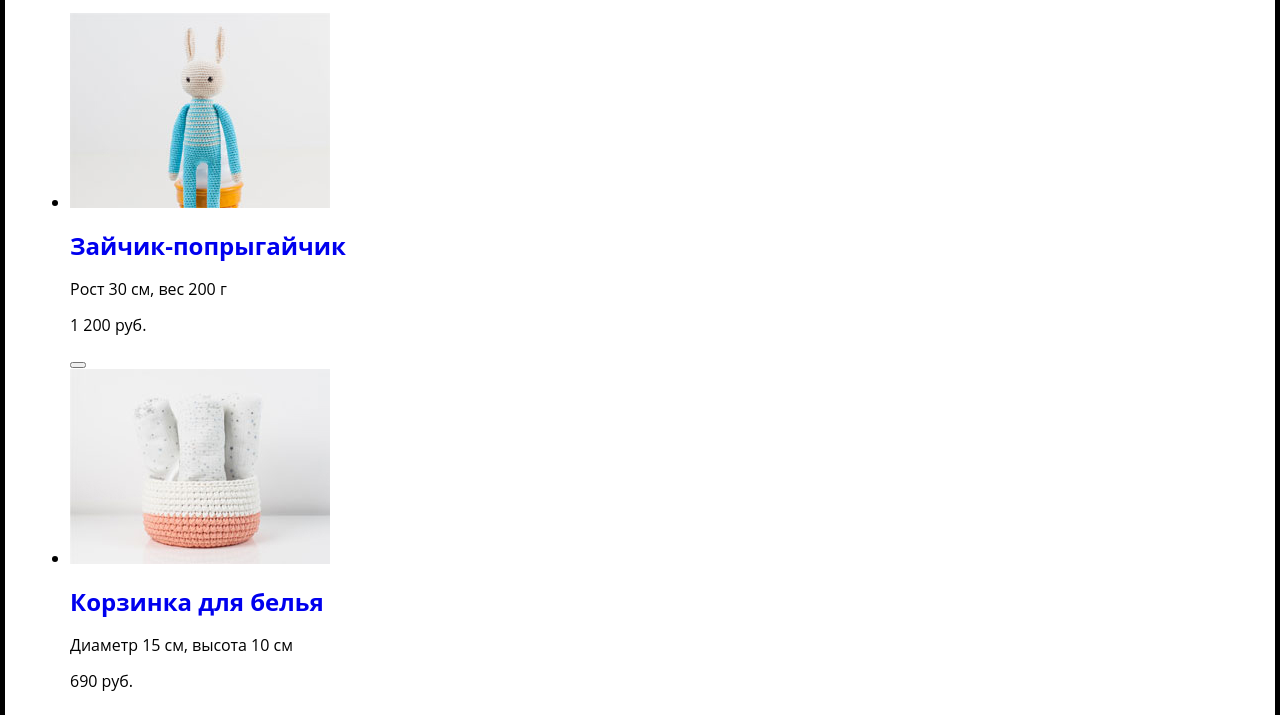
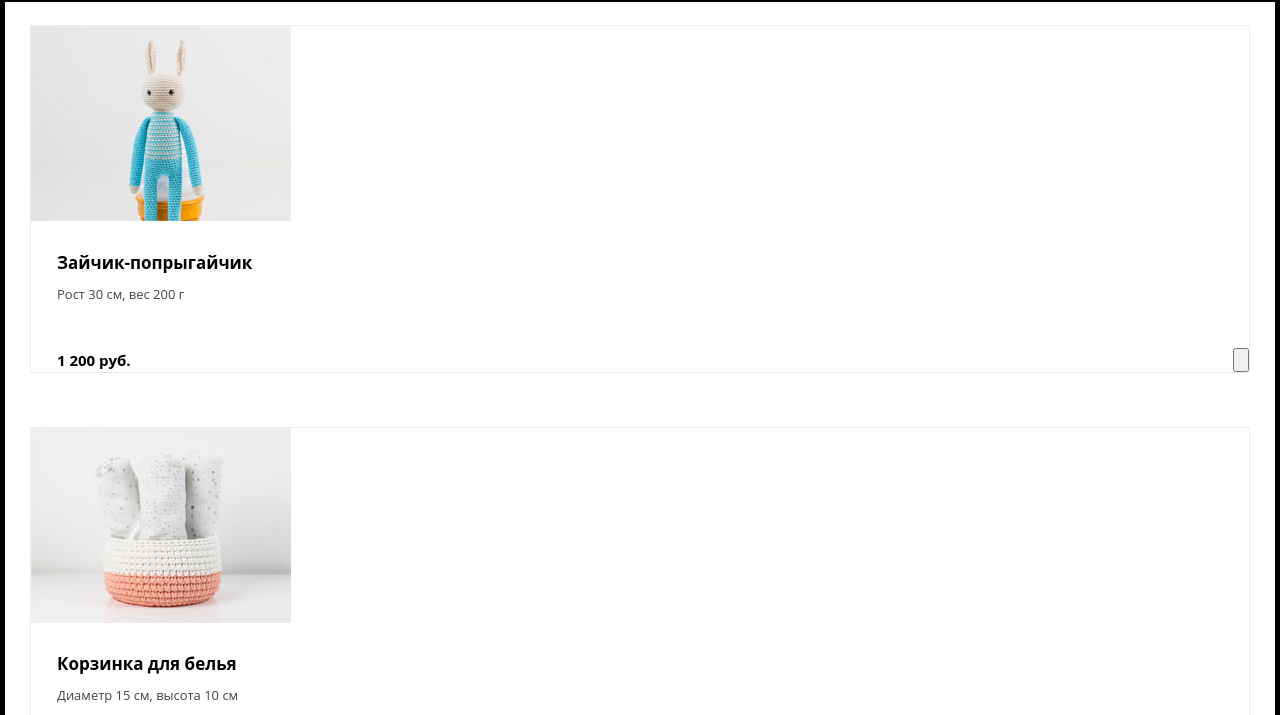
Before and after one commit to mmakeychev91/1588719-mishka-21, a website: page source/catalog.html in a window 1280 px wide. Shown: the part 368-1083 px from the top of the page. Drawn offline with nearby package versions, Linux system fonts and the light colour scheme; files that its build step writes are made by us from their sources.

Commit message:
начал стилизовать catalog

```diff
--- a/source/catalog.html
+++ b/source/catalog.html
@@ -34,10 +34,14 @@
         </ul>
       </nav>
     </header>
+  </div>
   <main class="main">
     <div class="main__intro">
+      <div class="container">
         <h1 class="main__title">Каталог товаров</h1>
       </div>
+    </div>
+    <div class="container">
       <ul class="main__list">
         <li class="main__item product">
           <a href="#" class="product__link">
@@ -45,9 +49,11 @@
             <h2 class="product__title title-catalog"> Зайчик-попрыгайчик </h2>
           </a>
           <p class="product__text text-catalog"> Рост 30 см, вес 200 г </p>
+          <div class="product__buy">
             <p class="product__price"> 1 200 руб. </p>
             <button class="product__button">
             </button>
+          </div>
         </li>
         <li class="main__item product">
           <a href="#" class="product__link">
@@ -55,9 +61,11 @@
             <h2 class="product__title title-catalog"> Корзинка для белья </h2>
           </a>
           <p class="product__text text-catalog"> Диаметр 15 см, высота 10 см </p>
+          <div class="product__buy">
             <p class="product__price"> 690 руб. </p>
             <button class="product__button">
             </button>
+          </div>
         </li>
         <li class="main__item product">
           <a href="#" class="product__link">
@@ -65,9 +73,11 @@
             <h2 class="product__title title-catalog"> Большая корзинка для игрушек </h2>
           </a>
           <p class="product__text text-catalog"> Диаметр 30 см, высота 30 см </p>
+          <div class="product__buy">
             <p class="product__price"> 1 500 руб. </p>
             <button class="product__button">
             </button>
+          </div>
         </li>
       </ul>
       <section class="main__video video">
@@ -76,6 +86,7 @@
         <p class="video__text text-catalog"> По просьбам наших любимых фолловеров мы сняли для вас подробное видео о том, как появляются наши товары. </p>
       </section>
       <button class="main__button button-of-main" type="button"> <span>Сделать заказ</span> </button>
+    </div>
   </main>
   <footer class="footer">
     <div class="container container--footer">
--- /dev/null
+++ b/source/sass/blocks/large-blocks/catalog/video.scss
@@ -0,0 +1,4 @@
+.video {
+  outline: 5px solid rgb(102, 51, 204);
+  outline-offset: -5px;
+}
--- a/source/sass/blocks/large-blocks/main.scss
+++ b/source/sass/blocks/large-blocks/main.scss
@@ -36,3 +36,19 @@
   outline: 5px solid rgb(102, 51, 204);
   outline-offset: -5px;
 }
+
+.main__list {
+
+  margin: 0;
+  padding: 28px 0;
+  list-style: none;
+}
+
+.main__item {
+  margin-bottom: 54px;
+  border: 1px solid $special-gray;
+
+  &:last-child {
+    margin-bottom: 0;
+  }
+}
--- a/source/sass/blocks/product.scss
+++ b/source/sass/blocks/product.scss
@@ -1,4 +1,14 @@
-.product {
-  //добавлю временные отступы, чтобы сборка не ругалась на пустой файл
-  padding-bottom: 1px;
+.product__price {
+  margin: 0;
+  padding: 0 34px 0 26px;
+  color: $text_color;
+  font-weight: 700;
+  font-size: 15px;
+  line-height: 24px;
 }
+
+.product__buy {
+  display: flex;
+  flex-wrap: wrap;
+  justify-content: space-between;
+}
--- a/source/sass/blocks/special-blocks/container.scss
+++ b/source/sass/blocks/special-blocks/container.scss
@@ -4,6 +4,10 @@
   padding: 0 30px;
   outline: 5px solid rgb(0, 0, 0);
   outline-offset: -5px;
+
+  &--catalog-item {
+    padding: 26px 28px 55px 5px;
+  }
 
   &--main-title {
     background-image: url("../img/background-img.jpg");
--- a/source/sass/blocks/text-catalog.scss
+++ b/source/sass/blocks/text-catalog.scss
@@ -1,4 +1,8 @@
 .text-catalog {
-  //добавлю временные отступы, чтобы сборка не ругалась на пустой файл
-  padding-bottom: 1px;
+  margin: 0;
+  padding: 0 34px 39px 26px;
+  color: $basic-gray;
+  font-weight: 400;
+  font-size: 13px;
+  line-height: 30px;
 }
--- a/source/sass/blocks/title-catalog.scss
+++ b/source/sass/blocks/title-catalog.scss
@@ -1,4 +1,8 @@
 .title-catalog {
-  //добавлю временные отступы, чтобы сборка не ругалась на пустой файл
-  padding-bottom: 1px;
+  padding: 26px 34px 4px 26px;
+  margin: 0;
+  color: $text-color;
+  font-weight: 700;
+  font-size: 17px;
+  line-height: 24px;
 }
--- a/source/sass/blocks/video.scss
+++ /dev/null
@@ -1,4 +0,0 @@
-.video {
-  //добавлю временные отступы, чтобы сборка не ругалась на пустой файл
-  padding-bottom: 1px;
-}
--- a/source/sass/colors.scss
+++ b/source/sass/colors.scss
@@ -10,7 +10,9 @@ $bright-green:#62d1ba;
 $basic-white:#ffffff;
 $basic-gray:#444444;
 $basic-light-gray:#f1f1f1;
+$special-gray:#ececec;
 // then we set functional variables:
 $text_color: $basic-black;
 $text_button:$basic-gray;
 $background_footer:$basic-light-gray;
+$item-border:$special-gray;
--- a/source/sass/style.scss
+++ b/source/sass/style.scss
@@ -32,7 +32,6 @@
 @import "blocks/product.scss";
 @import "blocks/title-catalog.scss";
 @import "blocks/text-catalog.scss";
-@import "blocks/video.scss";
 @import "blocks/button-of-main.scss";
 @import "blocks/large-blocks/footer.scss";
 @import "blocks/social.scss";
@@ -43,6 +42,7 @@
 @import "blocks/large-blocks/index/types-of-products.scss";
 @import "blocks/large-blocks/index/product-of-week.scss";
 @import "blocks/parameters.scss";
+@import "blocks/large-blocks/catalog/video.scss";
 @import "blocks/large-blocks/index/features.scss";
 @import "blocks/large-blocks/index/reviews.scss";
 @import "blocks/author.scss";
```
Lines whose indentation alone changed are shown as unchanged.
